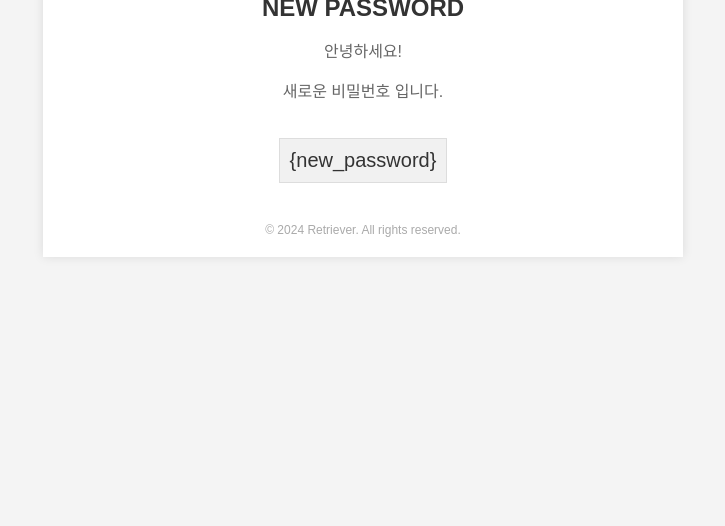
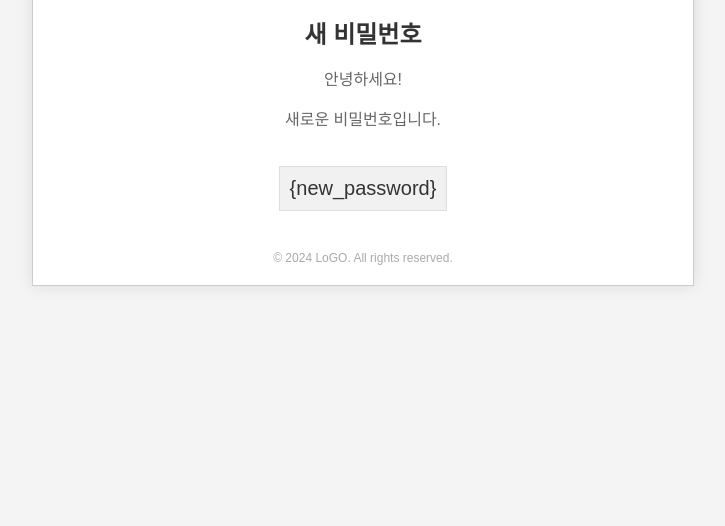
Before and after one commit to KT5BigProject14/BackEnd, a Python web app: template templates/smtp_password_template.html in a window 1280 px wide. Shown: the part 199-725 px from the top of the page, without its empty margins (277-1002 px from the left). Run offline with Jinja, Linux system fonts and the light colour scheme; the template is opened without the code that fills it, so the values that code supplies are empty.

Commit message:
feat: modify

```diff
--- a/api/routes/user_info.py
+++ b/api/routes/user_info.py
@@ -73,7 +73,11 @@
     if confirm_password:
         update_password(db, password,email=user.email)
     return HTTPException(status_code=status.HTTP_200_OK, detail="change password successful")
-
+@router.get("/keyword")
+def read_keyword(request: Request, db: Session = Depends(get_db)):
+    user = request.state.user
+    db_user_keyword = get_user_keyword(email=user.email, db=db)
+    return db_user_keyword
 
 # @router.get()
 @router.post("/keyword")
--- a/templates/smtp_password_template.html
+++ b/templates/smtp_password_template.html
@@ -3,21 +3,21 @@
 <head>
     <meta charset="UTF-8">
     <meta name="viewport" content="width=device-width, initial-scale=1.0">
-    <title>Email Verification</title>
+    <title>New Password</title>
 </head>
 <body style="font-family: Arial, sans-serif; background-color: #f4f4f4; margin: 0; padding: 0;">
-    <div style="width: 100%; max-width: 600px; margin: 0 auto; background-color: #fff; padding: 20px; box-shadow: 0 0 10px rgba(0, 0, 0, 0.1);">
-        <div style="background-color: #333; color: #fff; padding: 10px; text-align: center;">
-            <img src="https://ailogo.world/assets/Logo-kt-DsfNgbTX.png" alt="Logo" style="max-width: 150px; height: auto;">
+    <div style="width: 100%; max-width: 620px; margin: 20px auto; background-color: #fff; padding: 20px; border: 1px solid #ccc; box-shadow: 0 0 15px rgba(0, 0, 0, 0.1);">
+        <div style="background-color: #d3d3d3; color: #fff; padding: 10px; text-align: center;">
+            <img src="https://ailogo.world/assets/Logokt-removebg-CSlvpZjh.png" alt="Logo" style="max-width: 150px; height: auto;">
         </div>
         <div style="padding: 20px; text-align: center;">
-            <h1 style="font-size: 24px; color: #333;">NEW PASSWORD</h1>
+            <h1 style="font-size: 24px; color: #333;">새 비밀번호</h1>
             <p style="font-size: 16px; color: #666;">안녕하세요!</p>
-            <p style="font-size: 16px; color: #666;">새로운 비밀번호 입니다.</p>
+            <p style="font-size: 16px; color: #666;">새로운 비밀번호입니다.</p>
             <div style="font-size: 20px; color: #333; background-color: #f1f1f1; padding: 10px; border: 1px solid #ddd; display: inline-block; margin-top: 20px;">{new_password}</div>
         </div>
         <div style="margin-top: 20px; text-align: center; font-size: 12px; color: #aaa;">
-            &copy; 2024 Retriever. All rights reserved.
+            &copy; 2024 LoGO. All rights reserved.
         </div>
     </div>
 </body>
```
Also changed, not shown: api/routes/login.py (+4 -4 lines), templates/smtp_template.html (+4 -4 lines), img/C0J22DOt7zwVYYSprL3qQA.jpeg (deleted).
